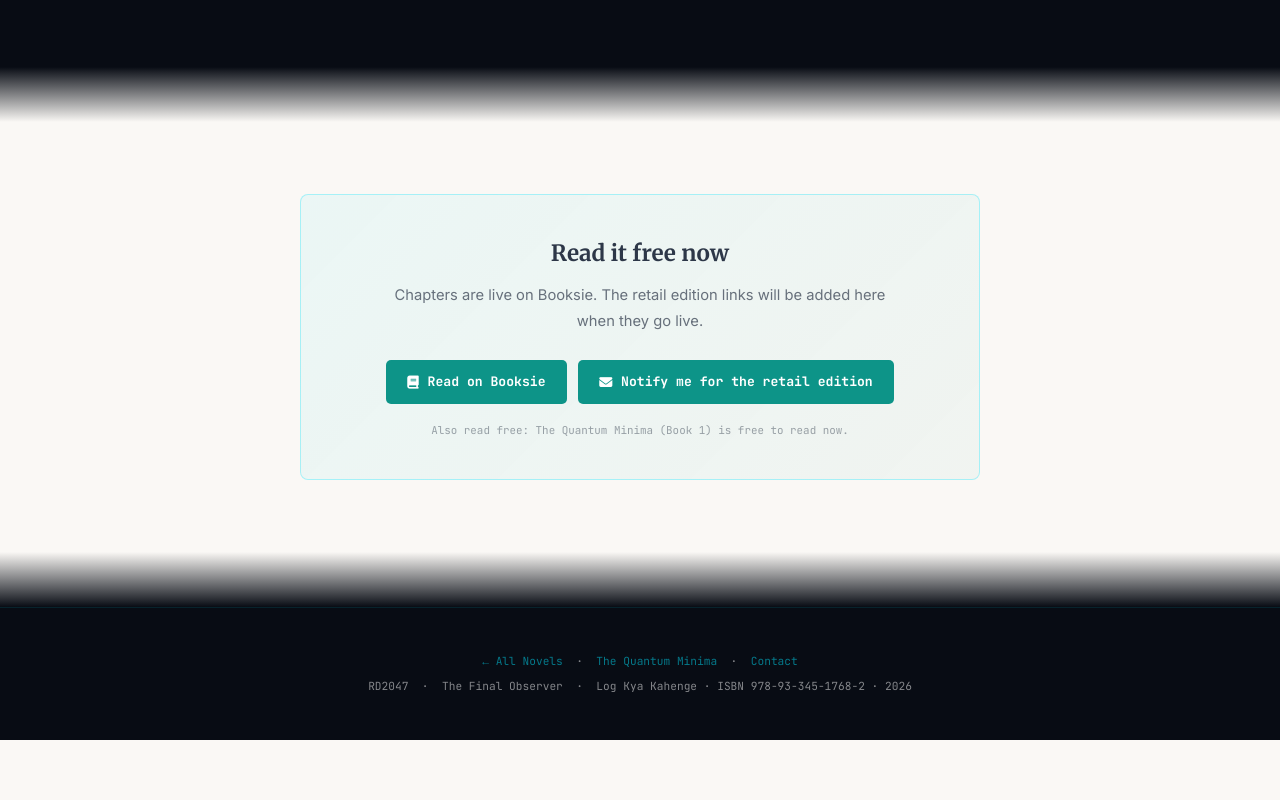
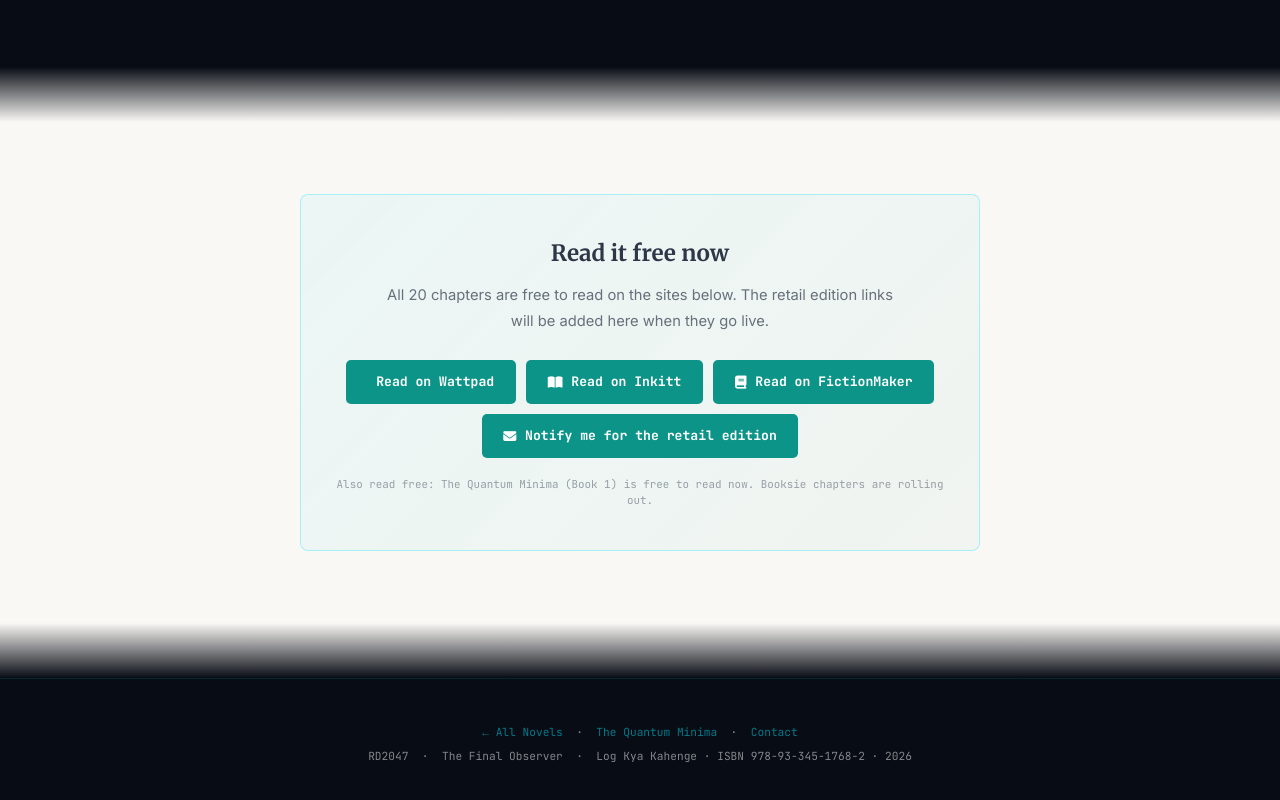
Before and after one commit to rahuldeo2047/rd2047-insights, a plain HTML site: page log-kya-kahenge.html in a window 1280 px wide. Shown: the part 1190-1990 px from the top of the page. Before the commit the page ends 1930 px from the top, so only its background shows below. Drawn offline with nearby package versions, Linux system fonts and the light colour scheme.

Commit message:
Link only verified fully public reading sites; Booksie marked rolling out
Co-Authored-By: Claude Sonnet 5.5 <noreply@anthropic.com>
Claude-Session: https://claude.ai/code/session_01WkVG5AnY7tZ5h9MBmmM8KQ

```diff
--- a/log-kya-kahenge.html
+++ b/log-kya-kahenge.html
@@ -96,13 +96,15 @@ footer a{color:rgba(0,229,255,.5);text-decoration:none;}footer a:hover{color:var
 <div class="inn">
   <div class="cta rv" style="background:linear-gradient(135deg,rgba(0,229,255,.06),rgba(13,148,136,.04));">
     <div class="cta-t" style="color:var(--tx);">Read it free now</div>
-    <div class="cta-d" style="color:rgba(45,55,72,.7);">Chapters are live on Booksie. The retail edition links will be added here when they go live.</div>
+    <div class="cta-d" style="color:rgba(45,55,72,.7);">All 20 chapters are free to read on the sites below. The retail edition links will be added here when they go live.</div>
     <div class="cta-links">
-      <a class="cta-btn" href="https://www.booksie.com/787782-log-kya-kahenge-what-will-they-say-chapter-1" target="_blank" rel="noopener"><i class="fas fa-book"></i> Read on Booksie</a>
+      <a class="cta-btn" href="https://www.wattpad.com/story/416440286" target="_blank" rel="noopener"><i class="fab fa-wattpad"></i> Read on Wattpad</a>
+      <a class="cta-btn" href="https://www.inkitt.com/stories/1898392" target="_blank" rel="noopener"><i class="fas fa-book-open"></i> Read on Inkitt</a>
+      <a class="cta-btn" href="https://fictionmaker.com/story/a1ef572d-5dcd-4315-ba1f-a2b72d7ed390" target="_blank" rel="noopener"><i class="fas fa-book"></i> Read on FictionMaker</a>
       <a class="cta-btn" href="mailto:rahuldeo2047@gmail.com?subject=Notify%20me%3A%20Log%20Kya%20Kahenge"><i class="fas fa-envelope"></i> Notify me for the retail edition</a>
       <!-- GO-LIVE-LINKS: add store/read buttons here at launch -->
     </div>
-    <div class="cta-note" style="color:rgba(45,55,72,.45);">Also read free: <a href="quantum-novel.html">The Quantum Minima</a> (Book 1) is free to read now.</div>
+    <div class="cta-note" style="color:rgba(45,55,72,.45);">Also read free: <a href="quantum-novel.html">The Quantum Minima</a> (Book 1) is free to read now. Booksie chapters are rolling out.</div>
   </div>
 </div>
 </section>
```
Also changed, not shown: quantum-novel.html (+4 -4 lines).
